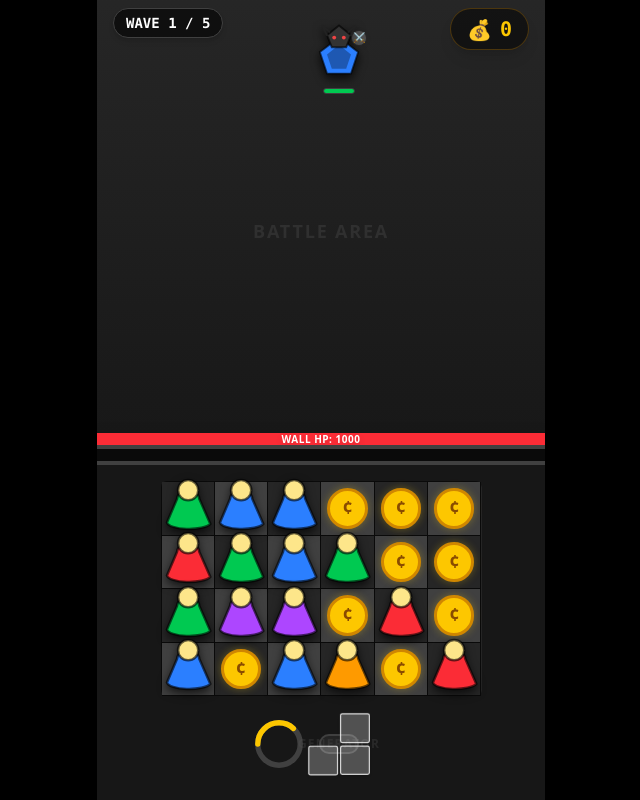
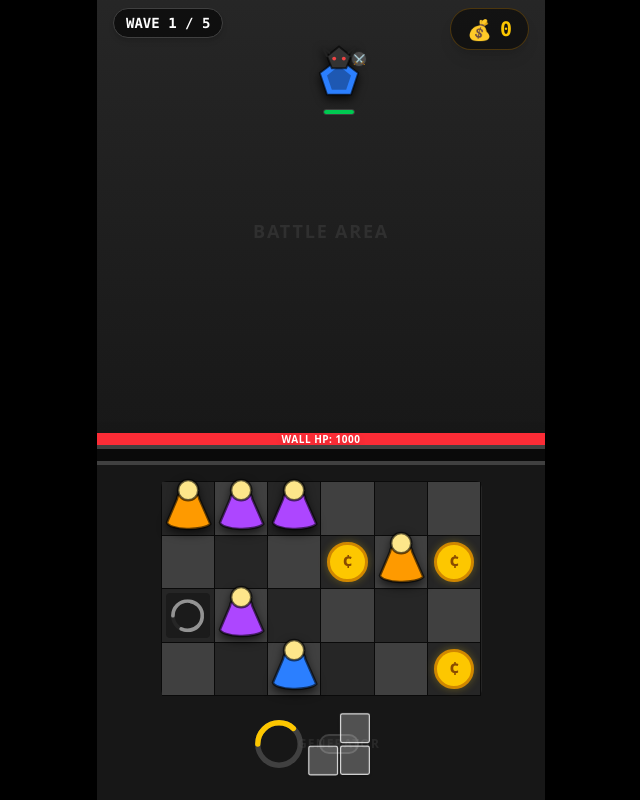
Before and after one commit to alexshibarshin/tetris-warriors, a React (Vite) app: page / in a window 1280 px wide. Shown: the whole page, without its empty margins (319-959 px from the left). Built offline with nearby package versions, Linux system fonts and the light colour scheme.

Commit message:
Changed board objects spawn logic

```diff
--- a/src/App.tsx
+++ b/src/App.tsx
@@ -4,10 +4,7 @@ import { BOARD_CONFIG, GENERATOR_CONFIG } from './config';
 import { BattleArea, BattleAreaRef } from './components/BattleArea';
 import { WarriorVisual } from './components/WarriorVisual';
 import { DEFAULT_GAME_DESIGN } from './game/design';
-import {
-  evaluatePlacementPreview,
-  refreshBoardCell,
-} from './game/board';
+import { evaluatePlacementPreview } from './game/board';
 import {
   BoardCellPosition,
   CellData,
@@ -112,6 +109,9 @@ export default function App() {
   const [gameStatus, setGameStatus] = useState<GameStatus>('playing');
   const [boardRect, setBoardRect] = useState<DOMRect | null>(null);
   const [generatorRect, setGeneratorRect] = useState<DOMRect | null>(null);
+  const [nextSpawnCell, setNextSpawnCell] = useState<BoardCellPosition | null>(null);
+  const [nextSpawnProgress, setNextSpawnProgress] = useState(0);
+  const [nextSpawnStartedAt, setNextSpawnStartedAt] = useState<number | null>(null);
 
   const boardRef = useRef<HTMLDivElement>(null);
   const generatorRef = useRef<HTMLDivElement>(null);
@@ -136,6 +136,57 @@ export default function App() {
     return () => window.removeEventListener('resize', measure);
   }, []);
 
+  useEffect(() => {
+    if (gameStatus !== 'playing') {
+      setNextSpawnCell(null);
+      setNextSpawnProgress(0);
+      setNextSpawnStartedAt(null);
+      return;
+    }
+
+    if (nextSpawnCell) {
+      return;
+    }
+
+    const targetCell = DEFAULT_GAME_DESIGN.board.pickRandomEmptyCell(board);
+
+    if (!targetCell) {
+      setNextSpawnProgress(0);
+      setNextSpawnStartedAt(null);
+      return;
+    }
+
+    setNextSpawnCell(targetCell);
+    setNextSpawnProgress(0);
+    setNextSpawnStartedAt(performance.now());
+  }, [board, gameStatus, nextSpawnCell]);
+
+  useEffect(() => {
+    if (gameStatus !== 'playing' || !nextSpawnCell || nextSpawnStartedAt === null) {
+      return;
+    }
+
+    let frameId = 0;
+
+    const tick = (now: number) => {
+      const progress = Math.min((now - nextSpawnStartedAt) / BOARD_CONFIG.respawnIntervalMs, 1);
+      setNextSpawnProgress(progress);
+
+      if (progress >= 1) {
+        setBoard((currentBoard) => DEFAULT_GAME_DESIGN.board.fillCell(currentBoard, nextSpawnCell));
+        setNextSpawnCell(null);
+        setNextSpawnStartedAt(null);
+        setNextSpawnProgress(0);
+        return;
+      }
+
+      frameId = requestAnimationFrame(tick);
+    };
+
+    frameId = requestAnimationFrame(tick);
+    return () => cancelAnimationFrame(frameId);
+  }, [gameStatus, nextSpawnCell, nextSpawnStartedAt]);
+
   const handleRestart = () => {
     setCoins(0);
     setBoard(DEFAULT_GAME_DESIGN.board.createInitialBoard());
@@ -144,6 +195,9 @@ export default function App() {
     setGameStatus('playing');
     setDragState('idle');
     setActivatedCells([]);
+    setNextSpawnCell(null);
+    setNextSpawnProgress(0);
+    setNextSpawnStartedAt(null);
     battleAreaRef.current?.reset();
   };
 
@@ -169,12 +223,6 @@ export default function App() {
         if (activationResult.spawnedWarriors.length > 0) {
           battleAreaRef.current?.spawnWarriors(activationResult.spawnedWarriors, BOARD_CONFIG.cols);
         }
-
-        activationResult.cooldownCells.forEach((cell) => {
-          setTimeout(() => {
-            setBoard((prevBoard) => refreshBoardCell(prevBoard, cell));
-          }, BOARD_CONFIG.cellCooldownMs);
-        });
       }
 
       setGeneratorSequence(DEFAULT_GAME_DESIGN.generator.generateShapeSequence());
@@ -198,6 +246,9 @@ export default function App() {
 
   const isCellActivated = (r: number, c: number) =>
     activatedCells.some((cell) => cell.r === r && cell.c === c);
+
+  const isNextSpawnCell = (r: number, c: number) =>
+    nextSpawnCell?.r === r && nextSpawnCell?.c === c;
 
   const renderPiece = () => {
     if (generatorStage === 0 || !shape || !cellSize || !generatorRect) {
@@ -346,9 +397,9 @@ export default function App() {
                       </div>
                     )}
 
-                    {cell.state === 'cooldown' && (
+                    {cell.state === 'empty' && isNextSpawnCell(r, c) && (
                       <div className="absolute inset-1 rounded-sm bg-neutral-950/40 flex items-center justify-center">
-                        <motion.svg className="absolute w-3/4 h-3/4 -rotate-90" viewBox="0 0 36 36">
+                        <svg className="absolute w-3/4 h-3/4 -rotate-90" viewBox="0 0 36 36">
                           <path
                             className="text-neutral-800"
                             strokeWidth="4"
@@ -356,19 +407,16 @@ export default function App() {
                             fill="transparent"
                             d="M18 2.0845 a 15.9155 15.9155 0 0 1 0 31.831 a 15.9155 15.9155 0 0 1 0 -31.831"
                           />
-                          <motion.path
+                          <path
                             className="text-white/50"
                             strokeWidth="4"
-                            strokeDasharray="100, 100"
+                            strokeDasharray={`${nextSpawnProgress * 100}, 100`}
                             stroke="currentColor"
                             fill="transparent"
                             strokeLinecap="round"
                             d="M18 2.0845 a 15.9155 15.9155 0 0 1 0 31.831 a 15.9155 15.9155 0 0 1 0 -31.831"
-                            initial={{ strokeDashoffset: 100 }}
-                            animate={{ strokeDashoffset: 0 }}
-                            transition={{ duration: BOARD_CONFIG.cellCooldownMs / 1000, ease: 'linear' }}
                           />
-                        </motion.svg>
+                        </svg>
                       </div>
                     )}
 
--- a/src/config.ts
+++ b/src/config.ts
@@ -4,7 +4,8 @@ export const GAME_CONFIG = {
     rows: 4,
     maxWidthPx: 320,
     dragPreviewExpandFactor: 0.5,
-    cellCooldownMs: 20000,
+    initialFilledCells: 8,
+    respawnIntervalMs: 3000,
     activationFlashMs: 250,
   },
   generator: {
@@ -82,11 +83,11 @@ export const GAME_CONFIG = {
     unitClassChance: 0.5,
   },
   waves: [
-    { totalEnemies: 4, spawnRateMs: 4500, hpMultiplier: 0.65, damageMultiplier: 0.65 },
-    { totalEnemies: 7, spawnRateMs: 4200, hpMultiplier: 0.75, damageMultiplier: 0.75 },
-    { totalEnemies: 9, spawnRateMs: 4100, hpMultiplier: 0.8, damageMultiplier: 0.8 },
-    { totalEnemies: 11, spawnRateMs: 3800, hpMultiplier: 1.0, damageMultiplier: 1.0 },
-    { totalEnemies: 15, spawnRateMs: 3700, hpMultiplier: 1.2, damageMultiplier: 1.0 },
+    { totalEnemies: 4, spawnRateMs: 3500, hpMultiplier: 0.65, damageMultiplier: 0.65 },
+    { totalEnemies: 7, spawnRateMs: 3000, hpMultiplier: 0.8, damageMultiplier: 0.8 },
+    { totalEnemies: 10, spawnRateMs: 1500, hpMultiplier: 0.8, damageMultiplier: 0.7 },
+    { totalEnemies: 13, spawnRateMs: 1000, hpMultiplier: 0.7, damageMultiplier: 0.55 },
+    { totalEnemies: 18, spawnRateMs: 700, hpMultiplier: 0.5, damageMultiplier: 0.35 },
   ],
   colors: {
     warriorBg: [
--- a/src/game/board.ts
+++ b/src/game/board.ts
@@ -23,10 +23,64 @@ export function generateCell(): CellData {
   };
 }
 
+export function createEmptyCell(): CellData {
+  return { state: 'empty' };
+}
+
 export function createInitialBoard(): CellData[][] {
-  return Array.from({ length: BOARD_CONFIG.rows }, () =>
-    Array.from({ length: BOARD_CONFIG.cols }, generateCell),
+  let board = Array.from({ length: BOARD_CONFIG.rows }, () =>
+    Array.from({ length: BOARD_CONFIG.cols }, createEmptyCell),
   );
+
+  const totalCells = BOARD_CONFIG.rows * BOARD_CONFIG.cols;
+  const cellsToFill = Math.min(BOARD_CONFIG.initialFilledCells, totalCells);
+
+  for (let i = 0; i < cellsToFill; i += 1) {
+    board = fillRandomEmptyCell(board);
+  }
+
+  return board;
+}
+
+export function fillRandomEmptyCell(board: CellData[][]): CellData[][] {
+  const targetCell = pickRandomEmptyCell(board);
+
+  if (!targetCell) {
+    return board;
+  }
+
+  return fillCell(board, targetCell);
+}
+
+export function pickRandomEmptyCell(board: CellData[][]): BoardCellPosition | null {
+  const emptyCells: BoardCellPosition[] = [];
+
+  board.forEach((row, r) => {
+    row.forEach((cell, c) => {
+      if (cell.state === 'empty') {
+        emptyCells.push({ r, c });
+      }
+    });
+  });
+
+  if (emptyCells.length === 0) {
+    return null;
+  }
+
+  return emptyCells[Math.floor(Math.random() * emptyCells.length)];
+}
+
+export function fillCell(board: CellData[][], cell: BoardCellPosition): CellData[][] {
+  const nextBoard = board.map((row) => [...row]);
+  const targetCell = nextBoard[cell.r]?.[cell.c];
+
+  if (!targetCell || targetCell.state !== 'empty') {
+    return board;
+  }
+
+  nextBoard[cell.r][cell.c] = generateCell();
+
+  return nextBoard;
 }
 
 export function evaluatePlacementPreview(params: {
@@ -111,7 +165,7 @@ export function applyShapeToBoard(board: CellData[][], coveredCells: BoardCellPo
       });
     }
 
-    nextBoard[r][c] = { ...cell, state: 'cooldown' };
+    nextBoard[r][c] = createEmptyCell();
   }
 
   return {
@@ -119,17 +173,5 @@ export function applyShapeToBoard(board: CellData[][], coveredCells: BoardCellPo
     activatedCells,
     earnedCoins,
     spawnedWarriors,
-    cooldownCells: activatedCells,
   };
 }
-
-export function refreshBoardCell(board: CellData[][], cell: BoardCellPosition) {
-  const nextBoard = board.map((row) => [...row]);
-  const current = nextBoard[cell.r]?.[cell.c];
-
-  if (current?.state === 'cooldown') {
-    nextBoard[cell.r][cell.c] = generateCell();
-  }
-
-  return nextBoard;
-}
--- a/src/game/design.ts
+++ b/src/game/design.ts
@@ -1,11 +1,14 @@
 import { generateShapeSequence } from './generator';
-import { applyShapeToBoard, createInitialBoard, generateCell } from './board';
+import { applyShapeToBoard, createInitialBoard, fillCell, fillRandomEmptyCell, generateCell, pickRandomEmptyCell } from './board';
 import { createBattleState, spawnPlayerWarriors, stepBattleState } from './battle';
 
 export const DEFAULT_GAME_DESIGN = {
   board: {
     createInitialBoard,
+    fillCell,
     generateCell,
+    fillRandomEmptyCell,
+    pickRandomEmptyCell,
     applyShapeToBoard,
   },
   generator: {
--- a/src/game/types.ts
+++ b/src/game/types.ts
@@ -1,8 +1,8 @@
 export type CellType = 'warrior' | 'coin';
-export type CellState = 'ready' | 'cooldown';
+export type CellState = 'empty' | 'ready';
 
 export type CellData = {
-  type: CellType;
+  type?: CellType;
   colorIdx?: number;
   state: CellState;
 };
@@ -51,5 +51,4 @@ export type BoardActivationResult = {
   activatedCells: BoardCellPosition[];
   earnedCoins: number;
   spawnedWarriors: WarriorSpawnRequest[];
-  cooldownCells: BoardCellPosition[];
 };
```
